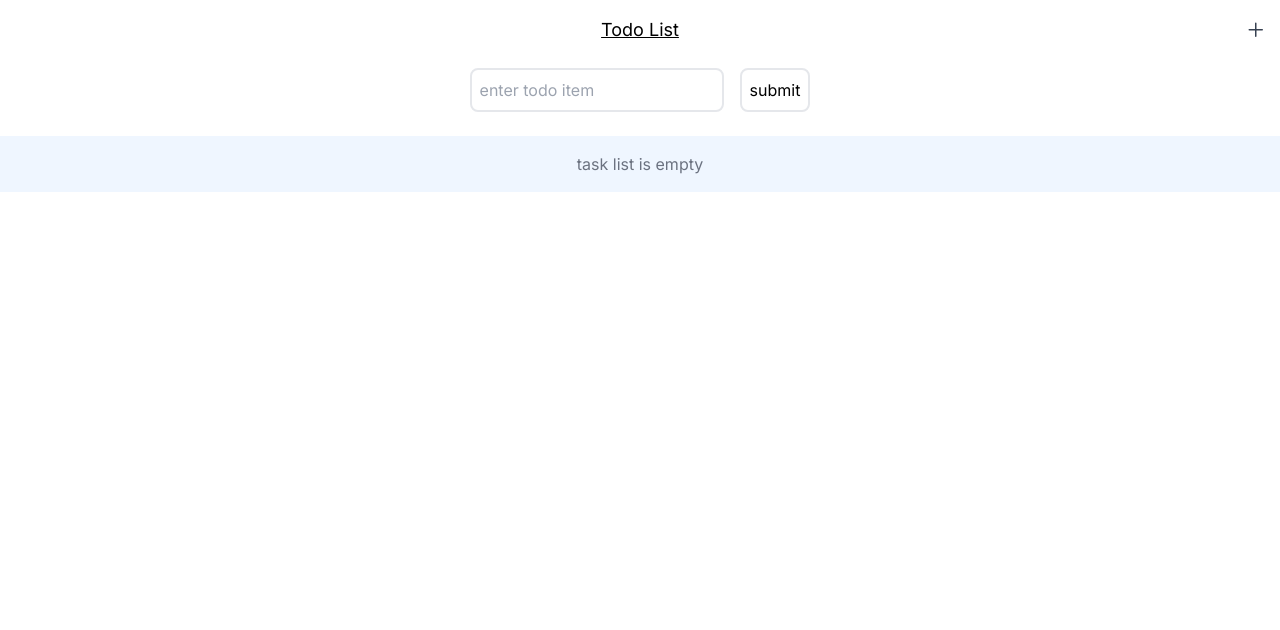
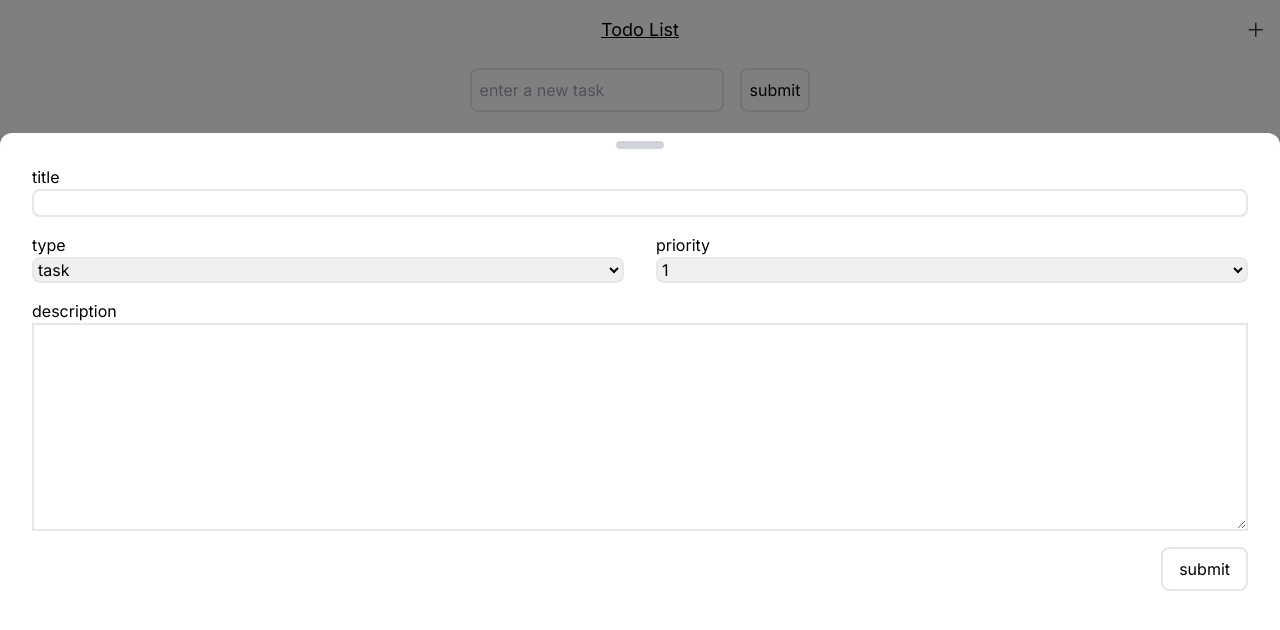
Before and after one commit to tchrjs/todo-list, a Next.js app: page / in a window 1280 px wide. Shown: the top 630 px of the page. Built offline with nearby package versions, Linux system fonts and the light colour scheme.

Commit message:
Drawer component added.

```diff
--- /dev/null
+++ b/app/components/drawer.jsx
@@ -0,0 +1,86 @@
+"use client";
+
+import React, { useState } from "react";
+import { GoPlus } from "react-icons/go";
+
+export default function Drawer(props) {
+    const [isDrawerActive, setDrawerActive] = useState(true);
+
+    props.hello();
+
+    return (
+        <div>
+            <GoPlus
+                className="scale-150 text-gray-700"
+                onClick={() => {
+                    setDrawerActive(!isDrawerActive);
+                }}
+            />
+            <div
+                className={`fixed left-0 top-0 z-50 ${
+                    isDrawerActive
+                        ? "pointer-events-all"
+                        : "pointer-events-none"
+                }`}
+            >
+                <div
+                    className={`w-screen h-screen bg-black ${
+                        isDrawerActive ? "opacity-50" : "opacity-0"
+                    } transition-opacity duration-500`}
+                    onClick={() => {
+                        setDrawerActive(false);
+                    }}
+                />
+                <div
+                    className={`fixed w-full h-5/6 bottom-0 bg-white flex flex-col items-center rounded-t-xl ${
+                        isDrawerActive ? "translate-y-0" : "translate-y-full"
+                    } transition-transform duration-500 gap-4 p-8`}
+                >
+                    <div className="absolute w-12 h-2 bg-gray-300 rounded-lg my-2 top-0" />
+                    <div className="w-full flex flex-col">
+                        <label>title </label>
+                        <input
+                            className="w-full border-2 rounded-lg"
+                            name="priority"
+                        ></input>
+                    </div>
+                    <div className="w-full flex gap-8">
+                        <div className="w-full flex flex-col">
+                            <label>type </label>
+                            <select
+                                className="w-full border-2 rounded-lg"
+                                name="type"
+                            >
+                                <option value="task">task</option>
+                                <option value="bug">bug</option>
+                            </select>
+                        </div>
+                        <div className="w-full flex flex-col">
+                            <label>priority </label>
+                            <select
+                                className="w-full border-2 rounded-lg"
+                                name="priority"
+                            >
+                                <option value="priority0">1</option>
+                                <option value="priority1">2</option>
+                                <option value="priority2">3</option>
+                                <option value="priority3">4</option>
+                                <option value="priority4">5</option>
+                            </select>
+                        </div>
+                    </div>
+                    <div className="w-full flex flex-col">
+                        <label>description</label>
+                        <textarea
+                            className="border-2 h-52"
+                            type="text"
+                        ></textarea>
+                    </div>
+                    <button className="border-2 rounded-lg px-4 py-2 self-end">
+                        submit
+                    </button>
+                </div>
+            </div>
+        </div>
+    );
+}
--- a/app/components/task.jsx
+++ b/app/components/task.jsx
@@ -1,12 +1,10 @@
 "use client";
 
-import { useState } from "react";
-
-export default function Task({ description }) {
+export default function Task({ title }) {
     return (
         <div className="w-full flex gap-2 items-center rounded-lg p-4 bg-white drop-shadow-lg">
             <input type="checkbox" name="item" />
-            <p>{description ?? "missing description"}</p>
+            <p>title</p>
         </div>
     );
 }
--- a/app/page.js
+++ b/app/page.js
@@ -1,13 +1,12 @@
 "use client";
 
-import { useState } from "react";
+import React, { useState } from "react";
 import Task from "./components/task";
-import { GoPlus } from "react-icons/go";
+import Drawer from "./components/drawer";
 
 export default function Home() {
     const [tasks, setTasks] = useState([]);
     const [currentTask, setCurrentTask] = useState("");
-    const [isDrawerActive, setDrawerActive] = useState(false);
 
     const handleChange = (event) => {
         if (event.key === "Enter") handleSubmit();
@@ -16,10 +15,14 @@ export default function Home() {
 
     const handleSubmit = () => {
         if (currentTask === "") return;
-        if (tasks.map((task) => task.description).includes(currentTask))
+        if (tasks.map((task) => task.title).includes(currentTask))
             alert("This exists.");
-        else setTasks([...tasks, { description: currentTask }]);
+        else setTasks([...tasks, { title: currentTask }]);
         setCurrentTask("");
+    };
+
+    const hello = () => {
+        console.log("hello");
     };
 
     return (
@@ -30,18 +33,13 @@ export default function Home() {
                     Todo List
                 </h1>
                 <div className="w-1/3 justify-end flex">
-                    <GoPlus
-                        className="scale-150 text-gray-700"
-                        onClick={() => {
-                            setDrawerActive(!isDrawerActive);
-                        }}
-                    />
+                    <Drawer hello={hello} />
                 </div>
             </div>
             <div className="w-full px-4 my-2 flex gap-4 justify-center items-center">
                 <input
                     className="border-2 p-2 rounded-lg"
-                    placeholder="enter todo item"
+                    placeholder="enter a new task"
                     onChange={handleChange}
                     value={currentTask}
                     onKeyDown={handleChange}
@@ -58,36 +56,9 @@ export default function Home() {
                     <p className="text-gray-500">task list is empty</p>
                 ) : (
                     tasks.map((task) => (
-                        <Task
-                            description={task.description}
-                            key={task.description}
-                        />
+                        <Task title={task.title} key={task.title} />
                     ))
                 )}
-            </div>
-            <div
-                className={`fixed w-full ${
-                    isDrawerActive
-                        ? "pointer-events-all"
-                        : "pointer-events-none"
-                }`}
-            >
-                <div
-                    className={`w-screen h-screen bg-black ${
-                        isDrawerActive ? "opacity-50" : "opacity-0"
-                    } transition-opacity duration-500`}
-                    onClick={() => {
-                        setDrawerActive(false);
-                    }}
-                ></div>
-                <div
-                    className={`fixed w-full h-5/6 bottom-0 bg-white flex flex-col items-center rounded-t-xl ${
-                        isDrawerActive ? "translate-y-0" : "translate-y-full"
-                    } transition-transform duration-500`}
-                >
-                    <div className="w-12 h-2 bg-gray-300 rounded-lg my-2"></div>
-                    <h1 className="">add a tasks here</h1>
-                </div>
             </div>
         </main>
     );
```
